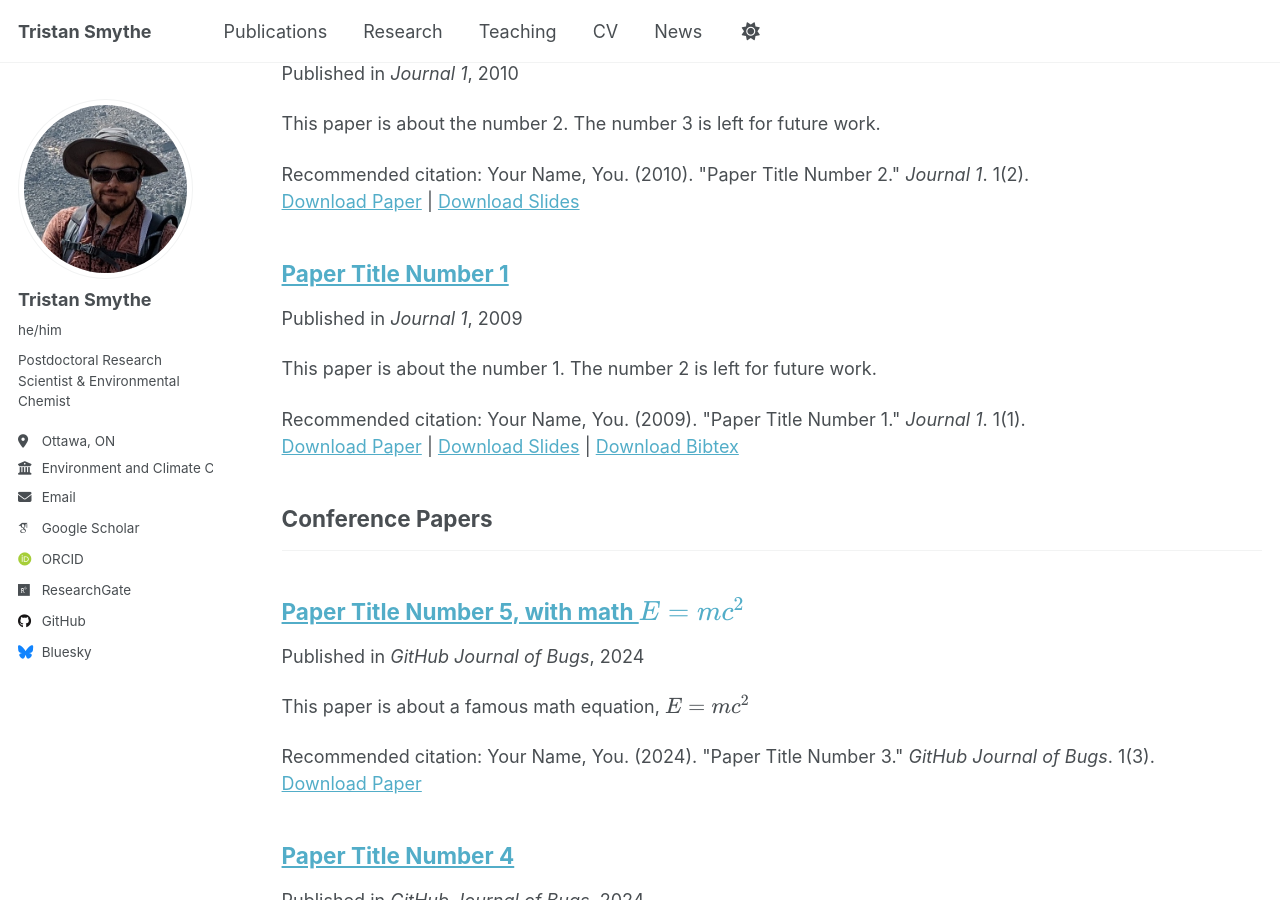
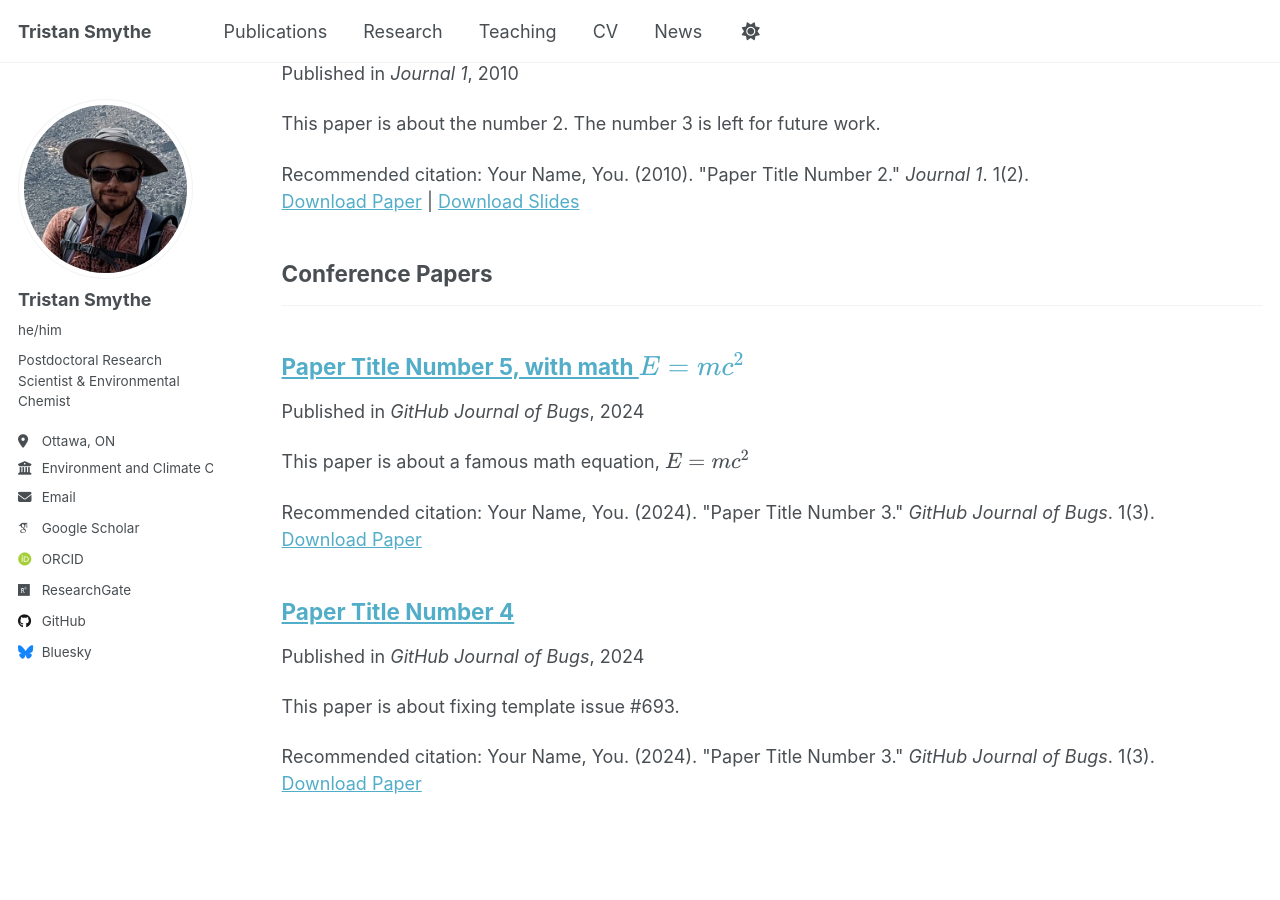
Before and after one commit to tristansmythe/tristansmythe.github.io, a Jekyll site: the page built from _pages/publications.html, in a window 1280 px wide and 900 px high, scrolled down 534 px. Built offline with Jekyll 4.4.1, drawn with Linux system fonts in a browser that asks for light colours; some web fonts are replaced; a script that is not in the unit is left out.

```diff
--- a/_publications/2009-10-01-paper-title-number-1.md
+++ /dev/null
@@ -1,14 +0,0 @@
----
-title: "Paper Title Number 1"
-collection: publications
-category: manuscripts
-permalink: /publication/2009-10-01-paper-title-number-1
-excerpt: 'This paper is about the number 1. The number 2 is left for future work.'
-date: 2009-10-01
-venue: 'Journal 1'
-slidesurl: 'http://academicpages.github.io/files/slides1.pdf'
-paperurl: 'http://academicpages.github.io/files/paper1.pdf'
-bibtexurl: 'http://academicpages.github.io/files/bibtex1.bib'
-citation: 'Your Name, You. (2009). &quot;Paper Title Number 1.&quot; <i>Journal 1</i>. 1(1).'
----
-The contents above will be part of a list of publications, if the user clicks the link for the publication than the contents of section will be rendered as a full page, allowing you to provide more information about the paper for the reader. When publications are displayed as a single page, the contents of the above "citation" field will automatically be included below this section in a smaller font.
```
Also changed, not shown: _pages/about.md (+12 -6 lines), 1 other file.
